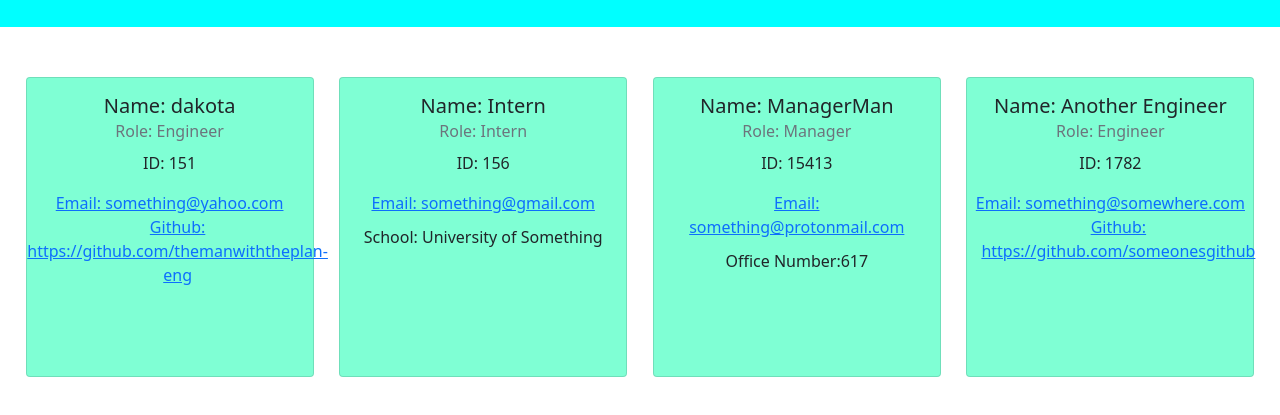
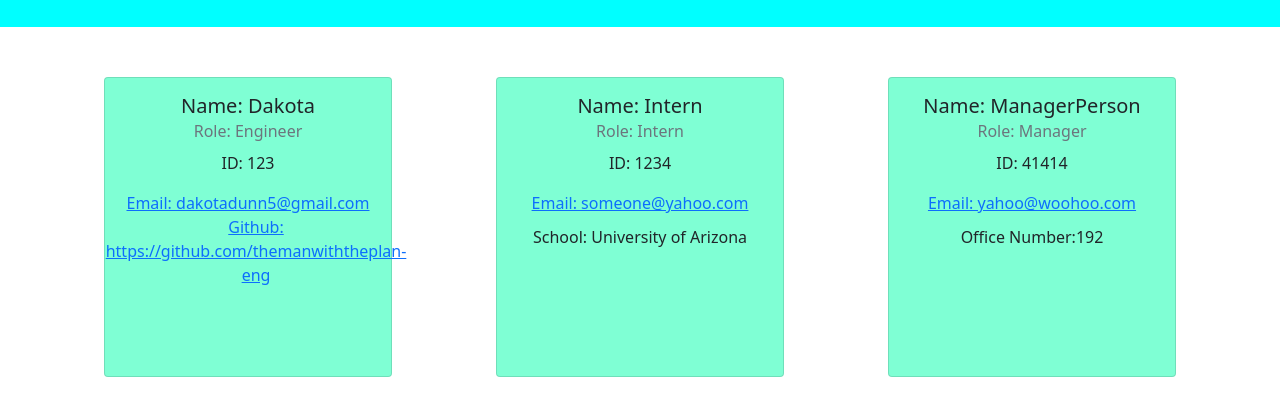
Before and after one commit to themanwiththeplan-eng/teamhtmlgenerator, a website: page dist/index.html in a window 1280 px wide. Shown: the part 53-468 px from the top of the page. Drawn offline with nearby package versions, Linux system fonts and the light colour scheme.

```diff
--- a/dist/index.html
+++ b/dist/index.html
@@ -16,32 +16,25 @@
     <div class="app">
     <div class="card" style="width: 18rem;">
   <div class="card-body">
-    <h5 class="card-title">Name: dakota</h5>
+    <h5 class="card-title">Name: Dakota</h5>
     <h6 class="card-subtitle mb-2 text-muted">Role: Engineer</h6>
-    <p class="card-text" >ID: 151</p>
-    <a href="mailto:something@yahoo.com" class="card-link">Email: something@yahoo.com</a>
+    <p class="card-text" >ID: 123</p>
+    <a href="mailto:dakotadunn5@gmail.com" class="card-link">Email: dakotadunn5@gmail.com</a>
 <a href = "https://github.com/themanwiththeplan-eng" target = _blank class = "card-link">Github: https://github.com/themanwiththeplan-eng</a> </div>
             </div><div class="card" style="width: 18rem;">
   <div class="card-body">
     <h5 class="card-title">Name: Intern</h5>
     <h6 class="card-subtitle mb-2 text-muted">Role: Intern</h6>
-    <p class="card-text" >ID: 156</p>
-    <a href="mailto:something@gmail.com" class="card-link">Email: something@gmail.com</a>
-<p class="card-text">School: University of Something</p></div>
+    <p class="card-text" >ID: 1234</p>
+    <a href="mailto:someone@yahoo.com" class="card-link">Email: someone@yahoo.com</a>
+<p class="card-text">School: University of Arizona</p></div>
             </div><div class="card" style="width: 18rem;">
   <div class="card-body">
-    <h5 class="card-title">Name: ManagerMan</h5>
+    <h5 class="card-title">Name: ManagerPerson</h5>
     <h6 class="card-subtitle mb-2 text-muted">Role: Manager</h6>
-    <p class="card-text" >ID: 15413</p>
-    <a href="mailto:something@protonmail.com" class="card-link">Email: something@protonmail.com</a>
-<p class="card-text">Office Number:617</p></div>
-            </div><div class="card" style="width: 18rem;">
-  <div class="card-body">
-    <h5 class="card-title">Name: Another Engineer</h5>
-    <h6 class="card-subtitle mb-2 text-muted">Role: Engineer</h6>
-    <p class="card-text" >ID: 1782</p>
-    <a href="mailto:something@somewhere.com" class="card-link">Email: something@somewhere.com</a>
-<a href = "https://github.com/someonesgithub" target = _blank class = "card-link">Github: https://github.com/someonesgithub</a> </div>
+    <p class="card-text" >ID: 41414</p>
+    <a href="mailto:yahoo@woohoo.com" class="card-link">Email: yahoo@woohoo.com</a>
+<p class="card-text">Office Number:192</p></div>
             </div>
 </div>
 
```
Also changed, not shown: README.md.
